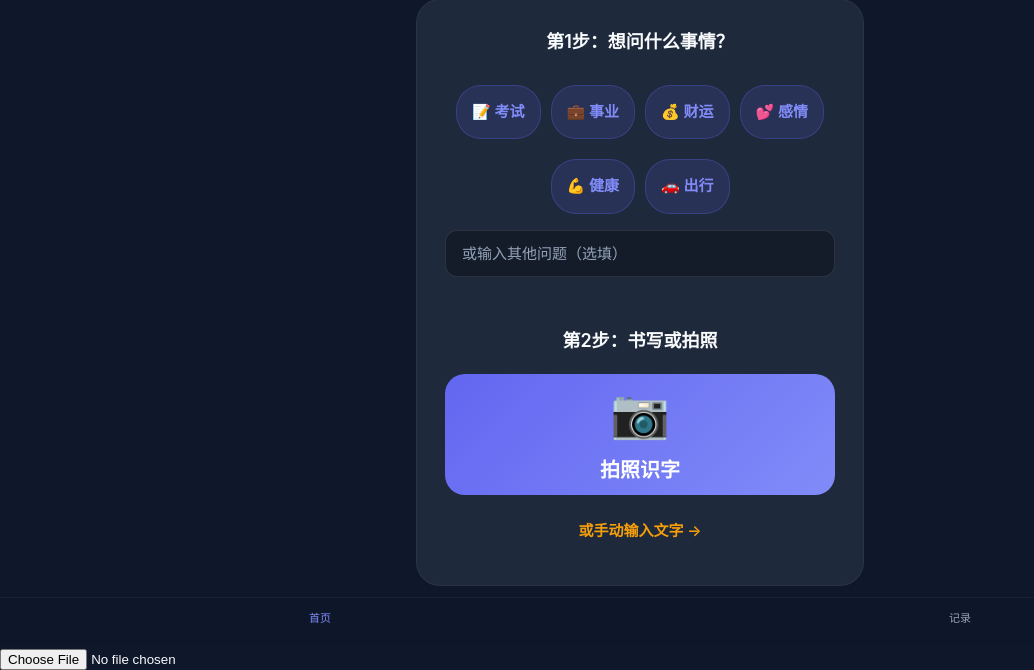
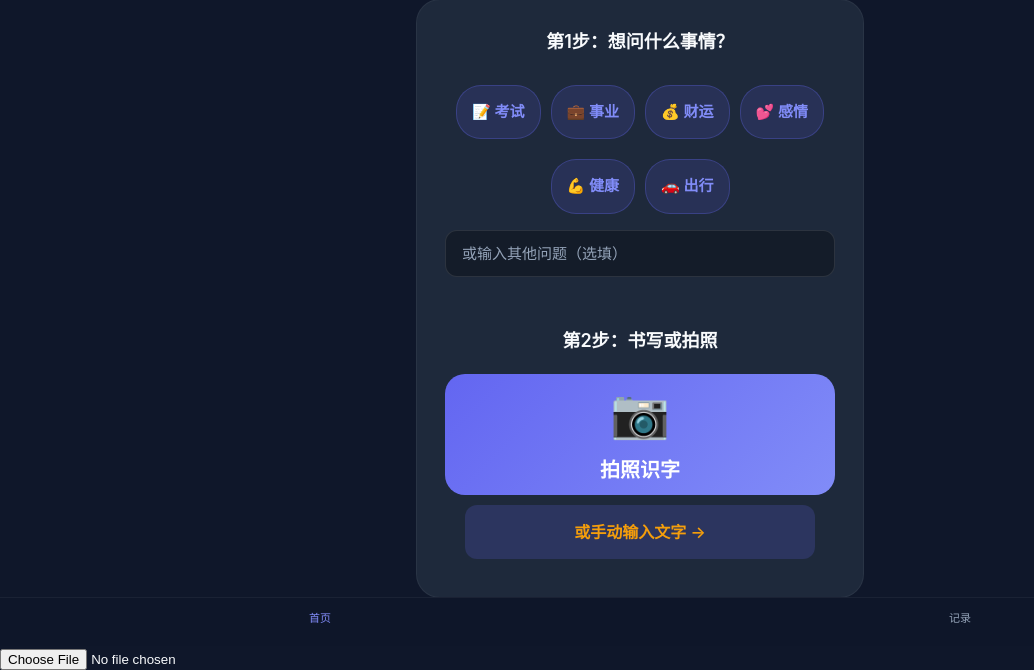
Before and after one commit to super88lc/cezi, a Flask app: page / in a window 1280 px wide. Shown: the part 154-824 px from the top of the page, without its empty margins (0-1034 px from the left). Run offline with Flask 2, Linux system fonts and the light colour scheme.

Commit message:
fix: 优化手动输入样式和点击

```diff
--- a/templates/index.html
+++ b/templates/index.html
@@ -145,9 +145,14 @@
         .manual-input {
             text-align: center;
             margin-top: 16px;
-            color: var(--text-muted);
-            font-size: 15px; font-weight: 600; color: var(--gold); display: block; padding: 15px; margin-top: 10px;
+            color: var(--gold);
+            font-size: 16px;
+            font-weight: 600;
             cursor: pointer;
+            padding: 15px;
+            background: rgba(99,102,241,0.2);
+            border-radius: 12px;
+            margin: 10px 20px;
         }
 
         .manual-input:active {
@@ -421,7 +426,7 @@
                     拍照识字
                 </button>
 
-                <div class="manual-input" onclick="showManualInput()">
+                <div class="manual-input" onclick="showManualInput(); console.log('clicked')">
                     或手动输入文字 →
                 </div>
 
```
